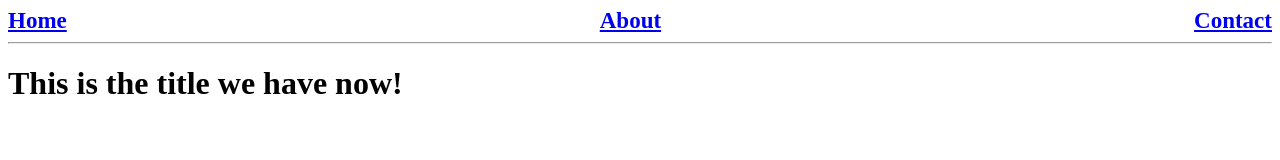
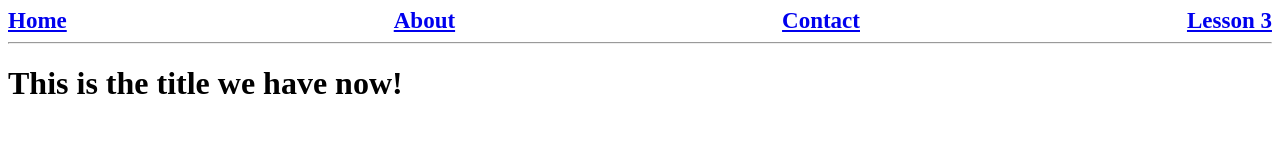
Before and after one commit to chengorehema/HTML, a plain HTML site: page index.html in a window 1280 px wide. Drawn offline with Linux system fonts and the light colour scheme.

Commit message:
add changes

```diff
--- a/index.html
+++ b/index.html
@@ -9,6 +9,7 @@
 <body>
     <nav>
         <a href="/">Home</a><a href="about.html">About</a><a href="contact.html">Contact</a>
+        <a href="lesson3.html">Lesson 3</a>
     </nav>
     <hr>
     <h1>This is the title we have now!</h1>
```
Also changed, not shown: lesson3.html (added).
